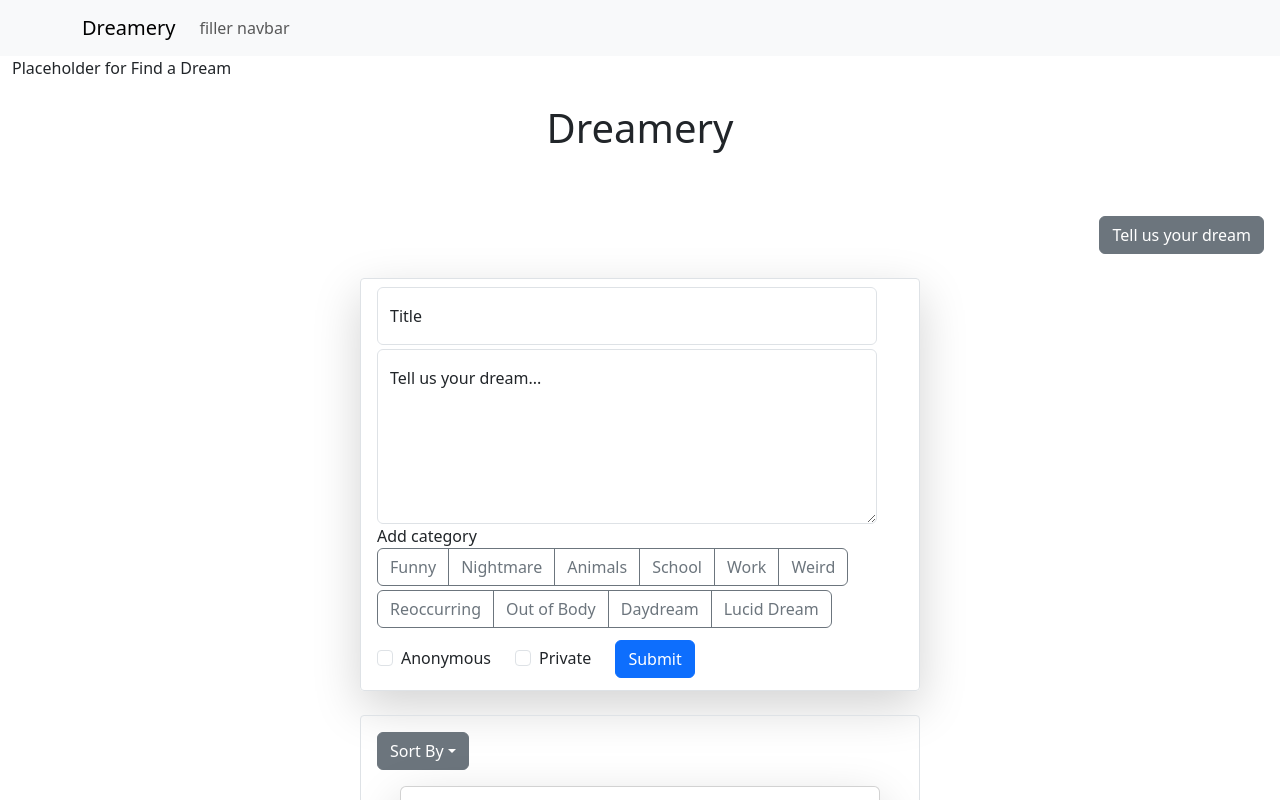
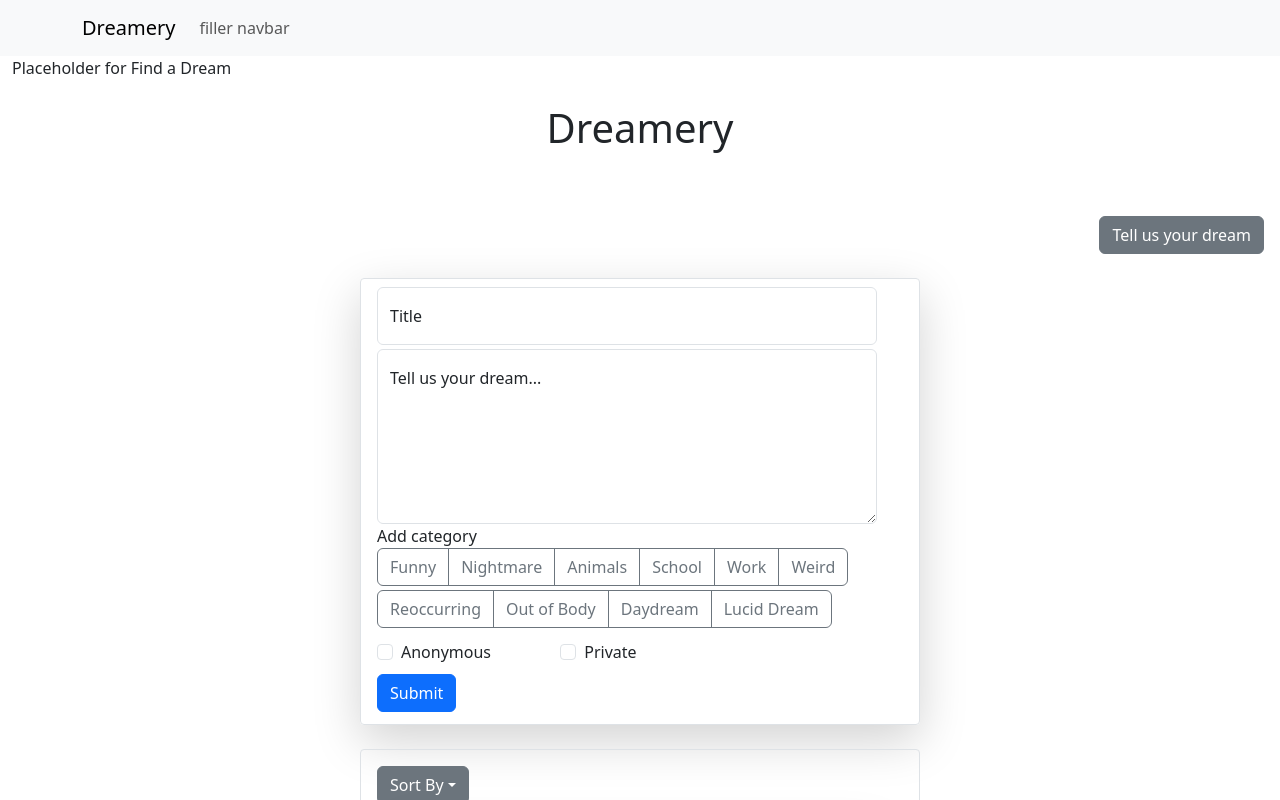
Before and after one commit to dreamy-dream-team/dream-team, a React (Vite) app in the folder frontend/: page / in a window 1280 px wide. Shown: the top 800 px of the page. Built offline with nearby package versions, Linux system fonts and the light colour scheme.

Commit message:
fixed some spacing in post-form

```diff
--- a/frontend/src/ui/Post-form.tsx
+++ b/frontend/src/ui/Post-form.tsx
@@ -63,21 +63,21 @@ export function PostForm() {
 
                     <Form>
                         <Row className="align-items-center">
-                            <Col sm="auto" className="my-1">
+                            <Col xs={'4'} className="my-1 me-0">
                                 <Form.Check
                                     type="checkbox"
                                     id="autoSizingCheck2"
                                     label="Anonymous"
                                 />
                             </Col>
-                            <Col sm="auto" className="my-1">
+                            <Col xs={'4'} className="my-1 ms-0">
                                 <Form.Check
                                     type="checkbox"
                                     id="autoSizingCheck2"
                                     label="Private"
                                 />
                             </Col>
-                            <Col md="auto" className="my-1 align-content-end">
+                            <Col xs={'8'} className="my-1 ms-0">
                                 <Button type="submit">Submit</Button>
                             </Col>
                         </Row>
```
